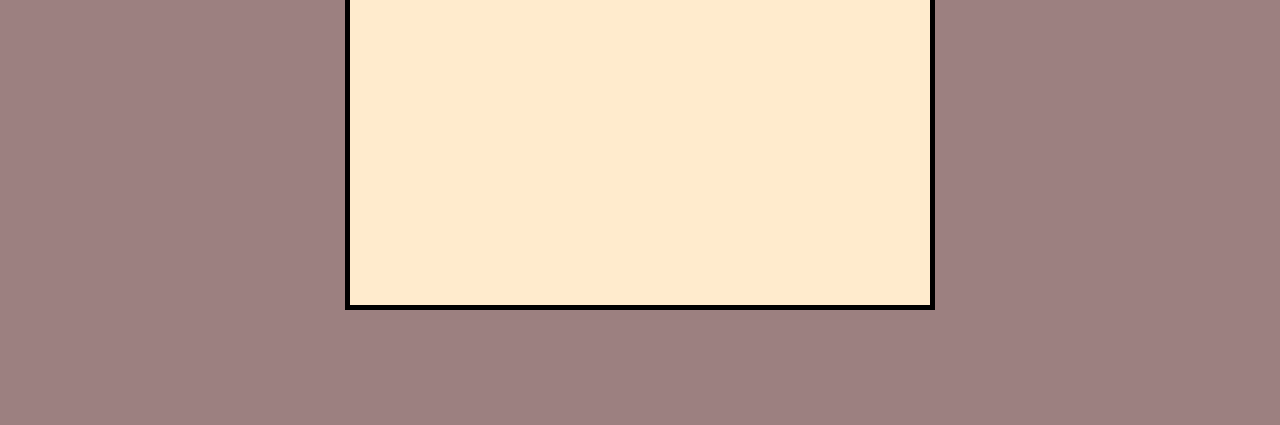
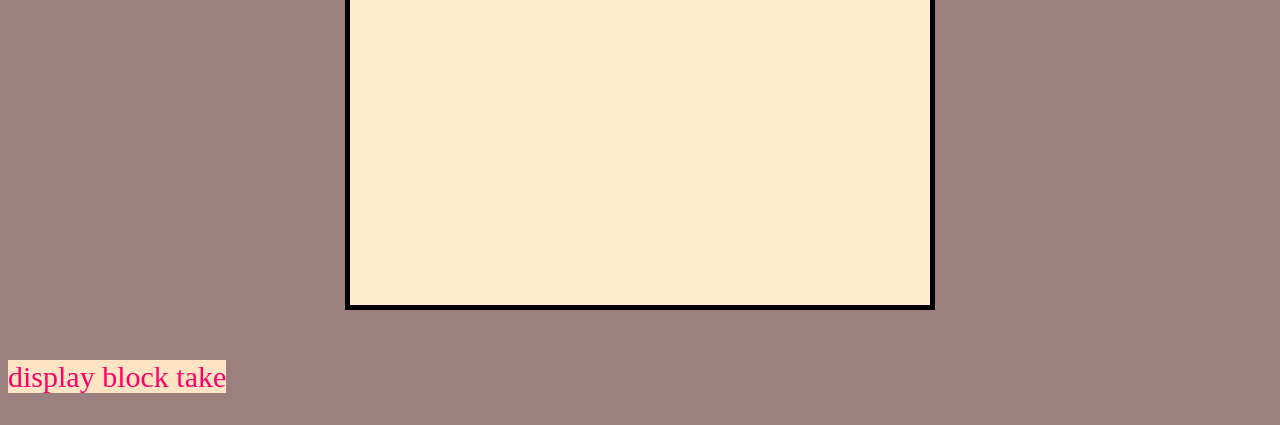
Before and after one commit to Rounika111-stack/CSS-CSE24, a plain HTML site: page index.html in a window 1280 px wide. Shown: the part 375-800 px from the top of the page. Drawn offline with Linux system fonts and the light colour scheme.

Commit message:
index.html

```diff
--- a/index.html
+++ b/index.html
@@ -13,6 +13,7 @@
     <p id="l1">ABES ENGG COLLEGE</p>
 
     <center><div>Hello World</div></center>
+
 
 </body>
 </html>
@@ -38,3 +39,5 @@ padding left-
 
 universal selector * - applied to all elements
 margin=0 padding=0-->
+
+display block take
```
